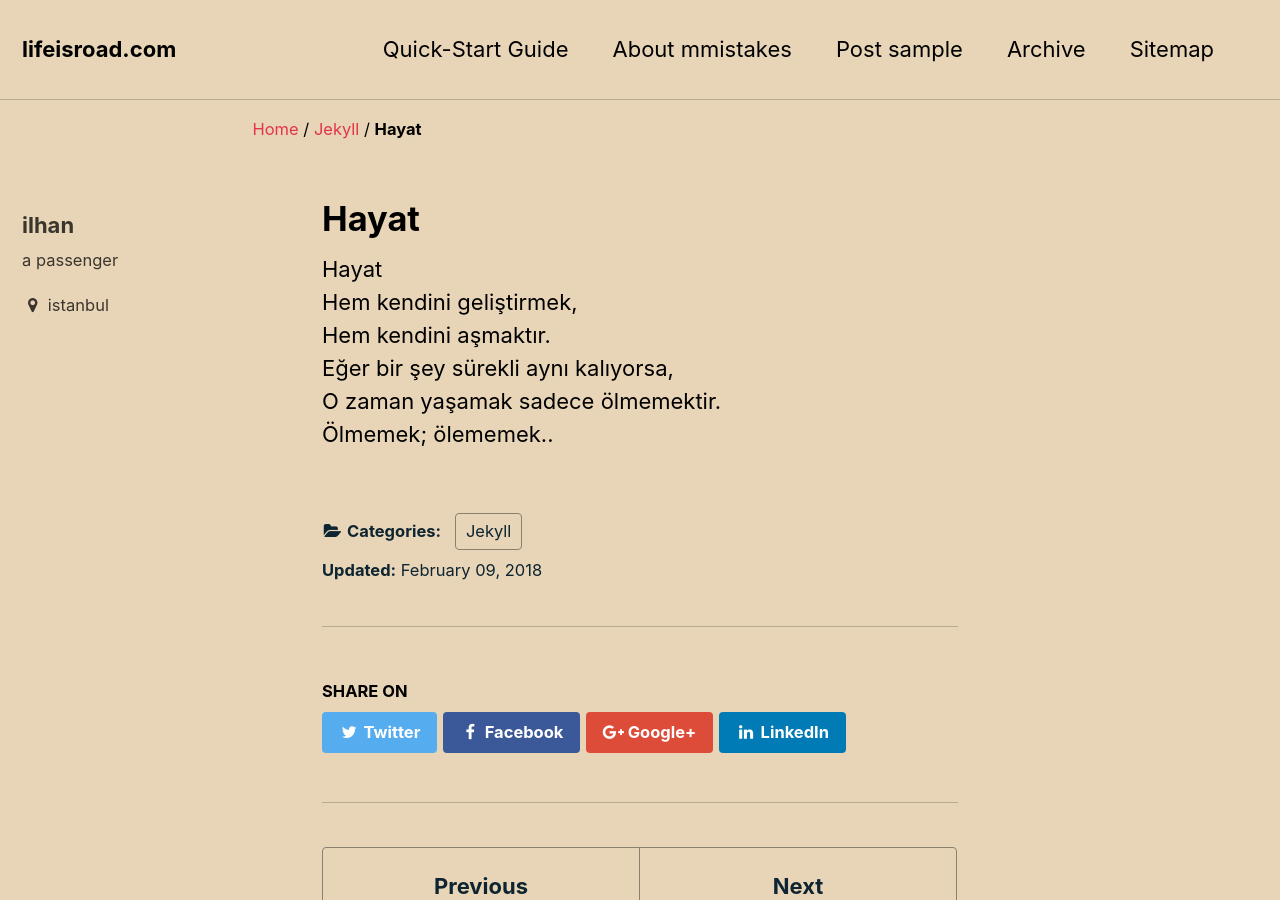
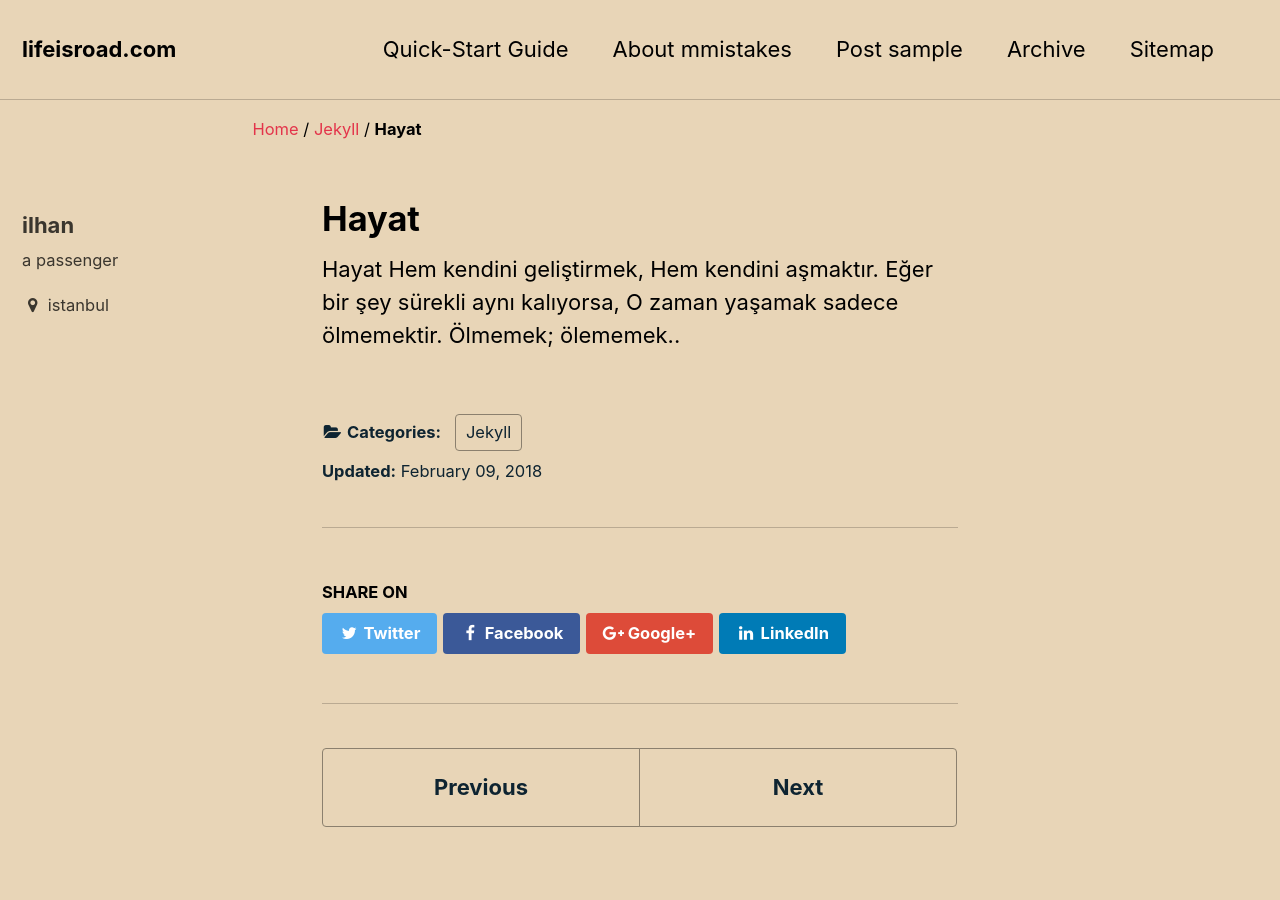
Before and after one commit to ilhangoren/ilhangoren.github.io, a Jekyll site: the page built from _posts/2018-2-09-Hayat.md, in a window 1280 px wide and 900 px high. Built offline with Jekyll 4.4.1, drawn with Linux system fonts in a browser that asks for light colours; some of the changed text lies outside the part shown.

```diff
--- a/_posts/2018-2-09-Hayat.md
+++ b/_posts/2018-2-09-Hayat.md
@@ -5,9 +5,9 @@ categories:
 layout: single
 ---
 
-Hayat<br/>
-Hem kendini geliştirmek,<br/>
-Hem kendini aşmaktır.<br/>
-Eğer bir şey sürekli aynı kalıyorsa,<br/>
-O zaman yaşamak sadece ölmemektir.<br/>
-Ölmemek; ölememek..<br/>
+Hayat
+Hem kendini geliştirmek,
+Hem kendini aşmaktır.
+Eğer bir şey sürekli aynı kalıyorsa,
+O zaman yaşamak sadece ölmemektir.
+Ölmemek; ölememek..
```
Also changed, not shown: _posts/2018-2-08-İlk hak.md (+2 -1 lines), _posts/2018-2-09-Ciceklerim.md (+4 -4 lines), _posts/2018-2-09-Giden ben.md (+4 -4 lines), _posts/2018-2-09-Kerem'in ilhamiyle.md (+2 -2 lines), _posts/2018-2-07-Garip.md (deleted).
